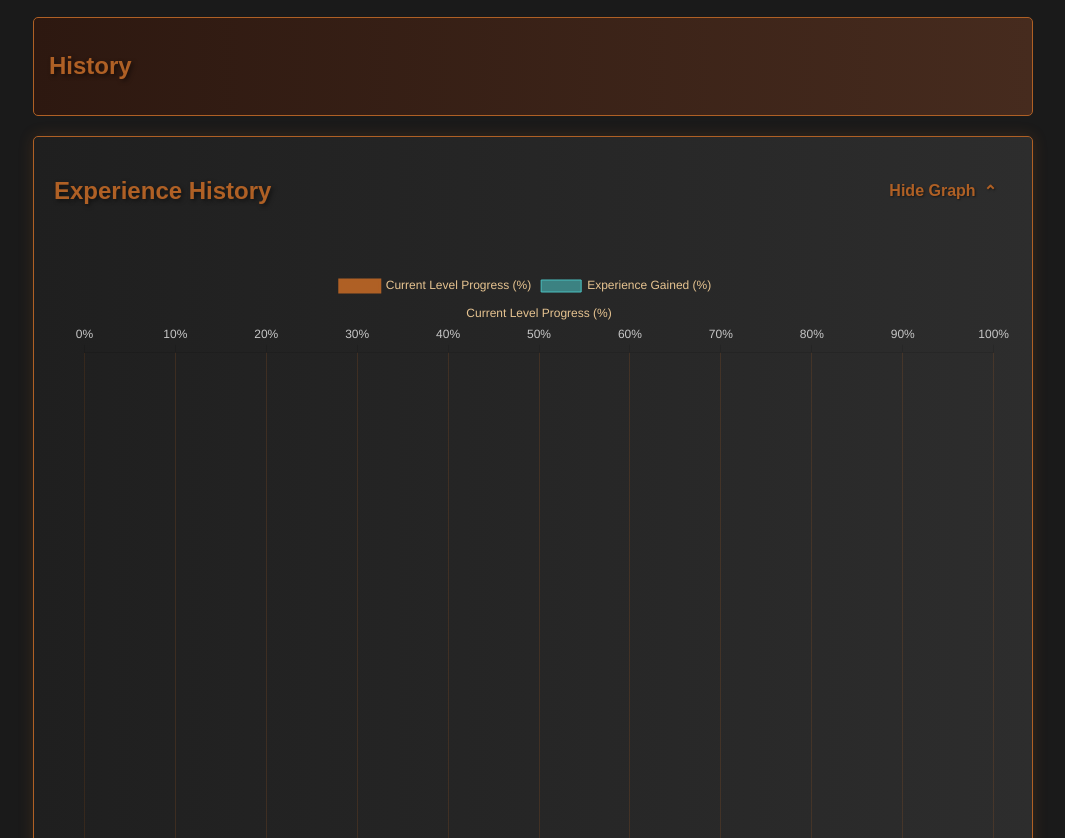
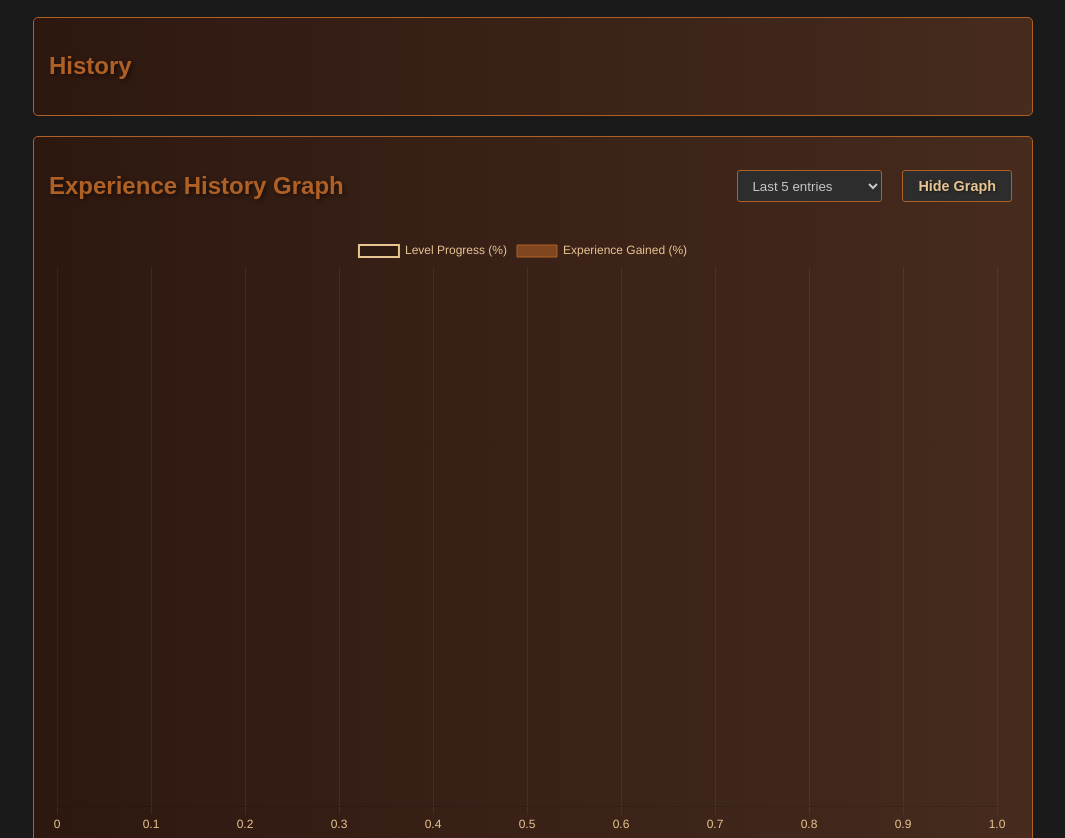
Before and after one commit to HappyGamingCh/POE2_ExpTracker, a plain HTML site: page index.html in a window 1280 px wide. Shown: the part 1083-1921 px from the top of the page, without its empty margins (107-1172 px from the left). Drawn offline with nearby package versions, Linux system fonts and the light colour scheme.

Commit message:
Add files via upload

```diff
--- a/index.html
+++ b/index.html
@@ -91,16 +91,25 @@
             <h2>History</h2>
             <ul id="expHistory"></ul>
         </div>
-        <div class="graph-container">
-            <div class="graph-header">
-                <h2>Experience History</h2>
-                <button class="toggle-graph-btn" onclick="toggleGraphSize()">
-                    <span>Hide Graph</span>
-                    <span class="icon">⌃</span>
-                </button>
+
+        <div class="experience-history">
+            <div class="experience-history-header">
+                <h2>Experience History Graph</h2>
+                <div class="experience-history-controls">
+                    <select class="history-limit-select" id="historyLimit">
+                        <option value="5">Last 5 entries</option>
+                        <option value="10">Last 10 entries</option>
+                        <option value="20">Last 20 entries</option>
+                        <option value="all">All entries</option>
+                    </select>
+                    <button class="toggle-graph-btn" id="toggleGraphBtn">Hide Graph</button>
+                </div>
             </div>
-            <canvas id="expChart"></canvas>
+            <div id="expHistoryChart">
+                <canvas></canvas>
+            </div>
         </div>
+
         <div class="analysis-section">
             <h2>Analysis</h2>
             <div class="analysis-container">
--- a/script.js
+++ b/script.js
@@ -1,12 +1,10 @@
 let previousExp = 0;
 let expHistory = [];
-let expChart = null;
-
-// กราฟวิเคราะห์
 let mapExpChart = null;
 let mapFreqChart = null;
 let activityExpChart = null;
 let activityFreqChart = null;
+let expHistoryChart = null;
 
 // เพิ่มฟังก์ชันสำหรับจัดการค่า default
 function saveDefaultValues(level, requiredExp, currentExp, name, charClass) {
@@ -34,135 +32,6 @@ function loadDefaultValues() {
 function getSelectedActivities() {
     const checkboxes = document.querySelectorAll('input[name="activity"]:checked');
     return Array.from(checkboxes).map(cb => cb.value);
-}
-
-function initChart() {
-    const ctx = document.getElementById('expChart').getContext('2d');
-    expChart = new Chart(ctx, {
-        data: {
-            labels: [],
-            datasets: [{
-                type: 'bar',
-                label: 'Experience Gained (%)',
-                data: [],
-                backgroundColor: function(context) {
-                    const value = context.dataset.data[context.dataIndex];
-                    return value < 0 ? 'rgba(255, 99, 132, 0.6)' : 'rgba(75, 192, 192, 0.6)';
-                },
-                borderColor: function(context) {
-                    const value = context.dataset.data[context.dataIndex];
-                    return value < 0 ? 'rgb(255, 99, 132)' : 'rgb(75, 192, 192)';
-                },
-                borderWidth: 1,
-                barThickness: 20,
-                order: 2,
-                xAxisID: 'x1'
-            },
-            {
-                type: 'line',
-                label: 'Current Level Progress (%)',
-                data: [],
-                borderColor: '#af6025',
-                backgroundColor: '#af6025',
-                borderWidth: 3,
-                pointRadius: 5,
-                pointBackgroundColor: '#af6025',
-                fill: false,
-                order: 1,
-                xAxisID: 'x2'
-            }]
-        },
-        options: {
-            indexAxis: 'y',
-            responsive: true,
-            maintainAspectRatio: false, // ปิดการรักษาอัตราส่วน
-            layout: {
-                padding: {
-                    top: 30,
-                    right: 15 // เพิ่ม padding ด้านขวาเพื่อให้มีพื้นที่สำหรับ scroll bar
-                }
-            },
-            scales: {
-                x1: {
-                    type: 'linear',
-                    position: 'bottom',
-                    title: {
-                        display: true,
-                        text: 'Experience Gained per Map (%)',
-                        color: '#e7c491'
-                    },
-                    grid: {
-                        drawOnChartArea: true,
-                        color: 'rgba(175, 96, 37, 0.2)'
-                    },
-                    ticks: {
-                        color: '#c7c7c7',
-                        callback: function(value) {
-                            return value + '%';
-                        }
-                    }
-                },
-                x2: {
-                    type: 'linear',
-                    position: 'top',
-                    min: 0,
-                    max: 100,
-                    title: {
-                        display: true,
-                        text: 'Current Level Progress (%)',
-                        color: '#e7c491'
-                    },
-                    grid: {
-                        drawOnChartArea: false
-                    },
-                    ticks: {
-                        color: '#c7c7c7',
-                        callback: function(value) {
-                            return value + '%';
-                        }
-                    }
-                },
-                y: {
-                    reverse: true,
-                    title: {
-                        display: true,
-                        text: 'Map Name',
-                        color: '#e7c491'
-                    },
-                    ticks: {
-                        color: '#c7c7c7'
-                    },
-                    grid: {
-                        color: 'rgba(175, 96, 37, 0.2)'
-                    },
-                    afterFit: function(scaleInstance) {
-                        // ปรับความสูงขั้นต่ำต่อข้อมูล 1 แถว
-                        scaleInstance.height = 40 * scaleInstance.chart.data.labels.length;
-                    }
-                }
-            },
-            plugins: {
-                legend: {
-                    labels: {
-                        color: '#e7c491'
-                    }
-                },
-                tooltip: {
-                    callbacks: {
-                        label: function(context) {
-                            const dataIndex = context.dataIndex;
-                            const entry = expHistory[expHistory.length - 1 - dataIndex];
-                            return [
-                                `${context.dataset.label}: ${context.parsed.x}%`,
-                                `Level: ${entry.mapLevel}`,
-                                `Activities: ${entry.activities.join(', ')}`
-                            ];
-                        }
-                    }
-                }
-            }
-        }
-    });
 }
 
 function initAnalysisCharts() {
@@ -338,36 +207,6 @@ function updateAnalysisCharts(expChart, freqChart, stats) {
 
 /* ...existing code... */
 
-function toggleGraphSize() {
-    const container = document.querySelector('.graph-container');
-    const button = document.querySelector('.toggle-graph-btn');
-    const buttonText = button.querySelector('span:not(.icon)');
-    const buttonIcon = button.querySelector('.icon');
-    const canvas = document.getElementById('expChart');
-    const isCollapsed = container.classList.toggle('collapsed');
-
-    if (isCollapsed) {
-        buttonIcon.style.transform = 'rotate(180deg)';
-        buttonText.textContent = 'Show Graph';
-        canvas.style.display = 'none';
-        container.style.height = 'auto';
-    } else {
-        buttonIcon.style.transform = 'rotate(0deg)';
-        buttonText.textContent = 'Hide Graph';
-        canvas.style.display = 'block';
-        const containerHeight = Math.max(500, (expHistory.length * 40) + 100);
-        container.style.height = `${containerHeight}px`;
-
-        // รอให้การแสดงผลเสร็จสิ้นก่อนที่จะ resize กราฟ
-        setTimeout(() => {
-            if (expChart) {
-                expChart.resize();
-                expChart.update('none');
-            }
-        }, 10);
-    }
-}
-
 function calculateTotalProgress() {
     if (expHistory.length === 0) return 0;
     const totalExp = expHistory.reduce((sum, entry) => sum + entry.expGained, 0);
@@ -379,24 +218,7 @@ function calculateCurrentProgress(currentExp, requiredExp) {
     return ((currentExp / requiredExp) * 100).toFixed(2);
 }
 
-function updateChart() {
-    const mapData = expHistory.map(entry => ({
-        name: entry.mapName || `Map ${entry.mapNumber}`,
-        percentage: entry.percentage,
-        progress: calculateCurrentProgress(entry.currentExp, entry.requiredExp)
-    }));
-
-    // คำนวณความสูงที่ต้องการและกำหนดให้กับ container
-    const containerHeight = Math.max(500, (mapData.length * 40) + 100);
-    const container = expChart.canvas.parentNode;
-    container.style.height = `${containerHeight}px`;
-
-    // อัพเดทข้อมูลกราฟ
-    expChart.data.labels = mapData.map(d => d.name);
-    expChart.data.datasets[0].data = mapData.map(d => d.percentage);
-    expChart.data.datasets[1].data = mapData.map(d => d.progress);
-    expChart.update('none');
-}
+/* ...existing code... */
 
 function updateProgressBar(percentage) {
     const progressBar = document.getElementById('progressBar');
@@ -473,7 +295,6 @@ function recordExperience() {
     updateProgressBar(currentProgress);
 
     updateDisplay(expGained, expPercentage, requiredExp, mapName, activities);
-    updateChart();
     saveToLocalStorage();
     previousExp = currentExp;
 
@@ -491,6 +312,7 @@ function recordExperience() {
     summaryElement.classList.add('show');
 
     updateAnalysis();
+    updateExpHistoryChart();
 }
 
 function calculateExpPercentage(level, expGained) {
@@ -530,12 +352,12 @@ function loadFromLocalStorage() {
     const saved = localStorage.getItem('expHistory');
     if (saved) {
         expHistory = JSON.parse(saved);
+
+        // Reset UI elements
         document.getElementById('expHistory').innerHTML = '';
 
-        // เรียงลำดับข้อมูลจากใหม่ไปเก่า
+        // Update history list
         [...expHistory].reverse().forEach((entry) => {
-            const currentProgress = calculateCurrentProgress(entry.currentExp, entry.requiredExp);
-
             const historyList = document.getElementById('expHistory');
             const listItem = document.createElement('li');
             listItem.innerHTML = `
@@ -545,7 +367,7 @@ function loadFromLocalStorage() {
             historyList.appendChild(listItem);
         });
 
-        // อัพเดท current progress และ progress bar จากข้อมูลล่าสุด
+        // Update current progress if there are entries
         if (expHistory.length > 0) {
             const lastEntry = expHistory[expHistory.length - 1];
             const currentProgress = calculateCurrentProgress(
@@ -553,24 +375,27 @@ function loadFromLocalStorage() {
                 lastEntry.requiredExp
             );
 
-            // อัพเดท progress display ด้วยข้อมูลจาก localStorage
-            const charName = localStorage.getItem('defaultCharName') || 'Unknown';
-            const charClass = localStorage.getItem('defaultCharClass') || 'Unknown';
-            updateProgressDisplay(currentProgress, lastEntry.level, charClass, charName);
-            updateProgressBar(currentProgress);
-
-            // อัพเดทค่า inputs
+            // Update form with last entry data
             document.getElementById('currentLevel').value = lastEntry.level;
             document.getElementById('requiredExp').value = lastEntry.requiredExp;
             document.getElementById('currentExp').value = lastEntry.currentExp;
             previousExp = lastEntry.currentExp;
+
+            // Update displays
+            updateProgressDisplay(
+                currentProgress,
+                lastEntry.level,
+                localStorage.getItem('defaultCharClass') || 'Unknown',
+                localStorage.getItem('defaultCharName') || 'Unknown'
+            );
+            updateProgressBar(currentProgress);
         }
 
-        updateChart();
-    }
-
-    if (expHistory.length > 0) {
-        updateAnalysis();
+        // Update all charts
+        if (expHistory.length > 0) {
+            updateAnalysis();
+            updateExpHistoryChart();
+        }
     }
 }
 
@@ -580,20 +405,14 @@ function clearAllData() {
         previousExp = 0;
         expHistory = [];
 
-        localStorage.removeItem('expHistory');
-        localStorage.removeItem('defaultLevel');
-        localStorage.removeItem('defaultRequiredExp');
-        localStorage.removeItem('defaultCurrentExp');
-        localStorage.removeItem('defaultCharName');
-        localStorage.removeItem('defaultCharClass');
+        // Clear localStorage
+        localStorage.clear();
 
-        // Clear display elements
+        // Reset all UI elements and charts
         document.getElementById('expGained').textContent = '';
         document.getElementById('expPercentage').textContent = '';
         document.getElementById('expHistory').innerHTML = '';
         document.getElementById('currentProgress').innerHTML = '';
-
-        // Clear form inputs
         document.getElementById('currentLevel').value = '';
         document.getElementById('requiredExp').value = '';
         document.getElementById('currentExp').value = '';
@@ -602,30 +421,16 @@ function clearAllData() {
         document.getElementById('mapLevel').value = '';
         document.getElementById('mapName').value = '';
 
-        // Reset charts
-        expChart.data.labels = [];
-        expChart.data.datasets[0].data = [];
-        expChart.data.datasets[1].data = [];
-        expChart.update();
-
-        mapExpChart.data.labels = [];
-        mapExpChart.data.datasets[0].data = [];
-        mapExpChart.update();
-
-        mapFreqChart.data.labels = [];
-        mapFreqChart.data.datasets[0].data = [];
-        mapFreqChart.update();
-
-        activityExpChart.data.labels = [];
-        activityExpChart.data.datasets[0].data = [];
-        activityExpChart.update();
-
-        activityFreqChart.data.labels = [];
-        activityFreqChart.data.datasets[0].data = [];
-        activityFreqChart.update();
-
         // Reset progress bar
         updateProgressBar(0);
+
+        // Reset all charts
+        if (expHistoryChart) {
+            expHistoryChart.destroy();
+            initExpHistoryChart();
+        }
+
+        // ... existing chart resets ...
 
         // Clear summary
         const summaryElement = document.getElementById('recordSummary');
@@ -636,8 +441,180 @@ function clearAllData() {
 
 // เพิ่มการเริ่มต้นกราฟวิเคราะห์
 document.addEventListener('DOMContentLoaded', () => {
-    initChart();
     initAnalysisCharts();
+    initExpHistoryChart();
     loadDefaultValues();
     loadFromLocalStorage();
 });
+
+function initExpHistoryChart() {
+    const canvas = document.querySelector('#expHistoryChart canvas');
+    const ctx = canvas.getContext('2d');
+
+    if (expHistoryChart) {
+        expHistoryChart.destroy();
+    }
+
+    expHistoryChart = new Chart(ctx, {
+        type: 'bar',
+        data: {
+            labels: [],
+            datasets: [
+                {
+                    label: 'Experience Gained (%)',
+                    data: [],
+                    backgroundColor: 'rgba(175, 96, 37, 0.6)',
+                    borderColor: '#af6025',
+                    borderWidth: 1,
+                    yAxisID: 'y',
+                    barThickness: 20,
+                    order: 1
+                },
+                {
+                    label: 'Level Progress (%)',
+                    data: [],
+                    type: 'line',
+                    borderColor: '#e7c491',
+                    borderWidth: 2,
+                    yAxisID: 'y',
+                    fill: false,
+                    tension: 0.4,
+                    order: 0
+                }
+            ]
+        },
+        options: {
+            indexAxis: 'y',
+            responsive: true,
+            maintainAspectRatio: false,
+            layout: {
+                padding: {
+                    right: 20
+                }
+            },
+            scales: {
+                x: {
+                    beginAtZero: true,
+                    grid: {
+                        color: 'rgba(175, 96, 37, 0.2)'
+                    },
+                    ticks: {
+                        color: '#e7c491'
+                    }
+                },
+                y: {
+                    grid: {
+                        color: 'rgba(175, 96, 37, 0.2)'
+                    },
+                    ticks: {
+                        color: '#e7c491',
+                        padding: 10
+                    }
+                }
+            },
+            interaction: {
+                mode: 'nearest',
+                axis: 'y',
+                intersect: false
+            },
+            plugins: {
+                tooltip: {
+                    mode: 'nearest',
+                    callbacks: {
+                        beforeTitle: function(tooltipItems) {
+                            return 'Map Details:';
+                        },
+                        title: function(tooltipItems) {
+                            const dataIndex = tooltipItems[0].dataIndex;
+                            const entries = [...expHistory].reverse();
+                            const limit = document.getElementById('historyLimit').value;
+                            const limitedEntries = limit === 'all' ? entries : entries.slice(0, parseInt(limit));
+                            const entry = limitedEntries[dataIndex];
+                            if (!entry) return '';
+                            // แก้ไขรูปแบบการแสดงชื่อแมพและเลเวล
+                            return entry.mapLevel ? `${entry.mapName} (${entry.mapLevel})` : entry.mapName;
+                        },
+                        afterTitle: function(tooltipItems) {
+                            const dataIndex = tooltipItems[0].dataIndex;
+                            const entries = [...expHistory].reverse();
+                            const limit = document.getElementById('historyLimit').value;
+                            const limitedEntries = limit === 'all' ? entries : entries.slice(0, parseInt(limit));
+                            const entry = limitedEntries[dataIndex];
+                            if (!entry || !entry.activities) return '';
+                            return `Activities: ${entry.activities.join(', ') || 'None'}`;
+                        },
+                        label: function(context) {
+                            const dataIndex = context.dataIndex;
+                            const entries = [...expHistory].reverse();
+                            const limit = document.getElementById('historyLimit').value;
+                            const limitedEntries = limit === 'all' ? entries : entries.slice(0, parseInt(limit));
+                            const entry = limitedEntries[dataIndex];
+
+                            if (context.datasetIndex === 0) {  // Experience Gained bar
+                                return `Experience: ${entry.expGained.toLocaleString()} (${entry.percentage}%)`;
+                            } else {  // Level Progress line
+                                return `Level Progress: ${context.parsed.x.toFixed(2)}%`;
+                            }
+                        }
+                    },
+                    backgroundColor: 'rgba(45, 24, 16, 0.9)',
+                    titleColor: '#e7c491',
+                    bodyColor: '#c7c7c7',
+                    borderColor: '#af6025',
+                    borderWidth: 1,
+                    padding: 10,
+                    displayColors: false
+                },
+                legend: {
+                    labels: {
+                        color: '#e7c491',
+                        padding: 10
+                    }
+                }
+            }
+        }
+    });
+
+    // Add event listeners
+    document.getElementById('historyLimit').addEventListener('change', updateExpHistoryChart);
+    document.getElementById('toggleGraphBtn').addEventListener('click', toggleExpHistoryGraph);
+
+    if (expHistory.length > 0) {
+        updateExpHistoryChart();
+    }
+}
+
+function updateExpHistoryChart() {
+    if (!expHistoryChart) return;
+
+    const limit = document.getElementById('historyLimit').value;
+    const entries = [...expHistory].reverse();
+    const limitedEntries = limit === 'all' ? entries : entries.slice(0, parseInt(limit));
+
+    // แก้ไขรูปแบบการแสดงชื่อแมพและเลเวล
+    expHistoryChart.data.labels = limitedEntries.map(entry =>
+        entry.mapLevel ? `${entry.mapName} (${entry.mapLevel})` : entry.mapName
+    );
+
+    // อัพเดทข้อมูลกราฟ
+    expHistoryChart.data.datasets[0].data = limitedEntries.map(entry => parseFloat(entry.percentage));
+    expHistoryChart.data.datasets[1].data = limitedEntries.map(entry =>
+        calculateCurrentProgress(entry.currentExp, entry.requiredExp)
+    );
+
+    // ปรับความสูงของ container ตามจำนวนข้อมูล
+    const container = document.getElementById('expHistoryChart');
+    const rowHeight = 30; // ความสูงต่อแถว
+    const minHeight = 300; // ความสูงขั้นต่ำ
+    const totalHeight = Math.max(minHeight, rowHeight * limitedEntries.length + 100); // +100 for padding and legend
+    container.style.height = `${totalHeight}px`;
+
+    expHistoryChart.update();
+}
+
+function toggleExpHistoryGraph() {
+    const btn = document.getElementById('toggleGraphBtn');
+    const chart = document.getElementById('expHistoryChart');
+    const isHidden = chart.classList.toggle('hidden');
+    btn.textContent = isHidden ? 'Show Graph' : 'Hide Graph';
+}
--- a/styles.css
+++ b/styles.css
@@ -212,77 +212,6 @@ button:hover {
 
 #graphContainer img {
     max-width: 100%;
-}
-
-.graph-container {
-    margin: 20px 0;
-    padding: 20px;
-    border: 1px solid #af6025;
-    border-radius: 5px;
-    background: linear-gradient(to right, #1f1f1f, #2d2d2d);
-    height: auto;
-    min-height: 500px;
-    box-shadow: 0 0 15px rgba(175, 96, 37, 0.2);
-    transition: all 0.3s ease-in-out;
-}
-
-.graph-header {
-    display: flex;
-    justify-content: space-between;
-    align-items: center;
-    margin-bottom: 15px;
-    position: relative;
-    min-height: 40px; /* ความสูงขั้นต่ำเพื่อให้มีพื้นที่สำหรับปุ่ม */
-}
-
-.toggle-graph-btn {
-    display: flex;
-    align-items: center;
-    gap: 8px;
-    background: none;
-    border: none;
-    color: #af6025;
-    font-size: 1em;
-    cursor: pointer;
-    padding: 5px 10px;
-}
-
-.toggle-graph-btn:hover {
-    color: #e7c491;
-}
-
-.toggle-graph-btn .icon {
-    display: inline-block;
-    transition: transform 0.3s ease;
-}
-
-.graph-container.collapsed {
-    min-height: auto;
-    height: auto;
-    padding-bottom: 10px;
-}
-
-.graph-container.collapsed .toggle-graph-btn .icon {
-    transform: rotate(180deg);
-}
-
-.graph-container.collapsed canvas {
-    display: none;
-}
-
-.graph-container canvas {
-    width: 100% !important;
-    height: calc(100% - 60px) !important; /* ลบความสูงของ header */
-}
-
-.graph-container.collapsed {
-    height: 100px;
-}
-
-canvas {
-    max-width: 100%;
-    height: auto !important; /* เปลี่ยนจาก fixed height เป็น auto */
-    min-height: auto !important; /* ลบ min-height คงที่ */
 }
 
 #expPercentage {
@@ -670,3 +599,72 @@ select:invalid:focus {
     color: #af6025;
     vertical-align: super;
 }
+
+.experience-history {
+    margin: 20px 0;
+    padding: 15px;
+    border: 1px solid #af6025;
+    border-radius: 5px;
+    background: linear-gradient(to right, #2d1810, #462b1e);
+}
+
+.experience-history-header {
+    display: flex;
+    justify-content: space-between;
+    align-items: center;
+    margin-bottom: 15px;
+}
+
+.experience-history-controls {
+    display: flex;
+    gap: 15px;
+    align-items: center;
+}
+
+.history-limit-select {
+    background: #2d2d2d;
+    color: #c7c7c7;
+    border: 1px solid #af6025;
+    padding: 5px 10px;
+    border-radius: 3px;
+    cursor: pointer;
+    height: 32px;
+    padding: 5px 25px 5px 10px;
+}
+
+.toggle-graph-btn {
+    background: transparent;
+    border: 1px solid #af6025;
+    padding: 5px 10px;
+    font-size: 0.9em;
+    height: 32px;
+    background: #2d2d2d;
+    color: #e7c491;
+    padding: 5px 15px;
+}
+
+.toggle-graph-btn:hover {
+    background: #3d3d3d;
+}
+
+#expHistoryChart {
+    max-height: 400px;
+    transition: max-height 0.3s ease-out;
+    overflow: hidden;
+    min-height: 300px;
+    height: calc(30px * 20); /* 30px ต่อแถว x จำนวนแถวสูงสุดที่ต้องการ */
+    max-height: calc(30px * 20);
+    transition: all 0.3s ease;
+    overflow: hidden;
+}
+
+#expHistoryChart.hidden {
+    max-height: 0;
+    height: 0;
+    min-height: 0;
+    padding: 0;
+}
+
+#expHistoryChart canvas {
+    height: 100% !important;
+}
```
